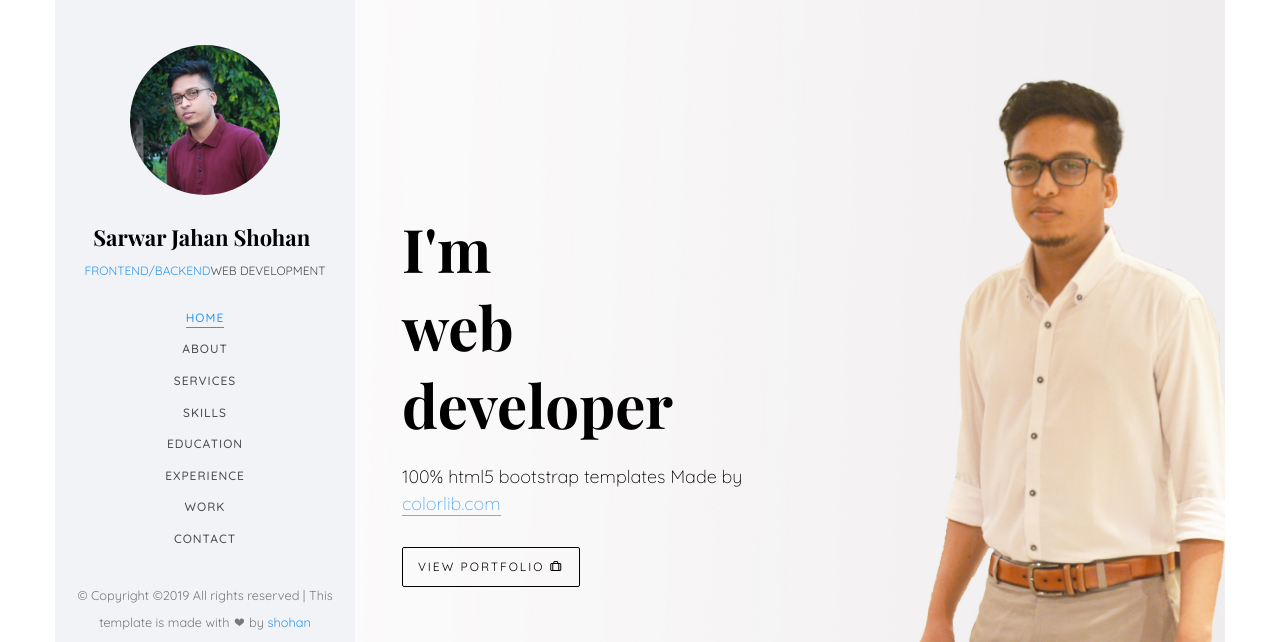
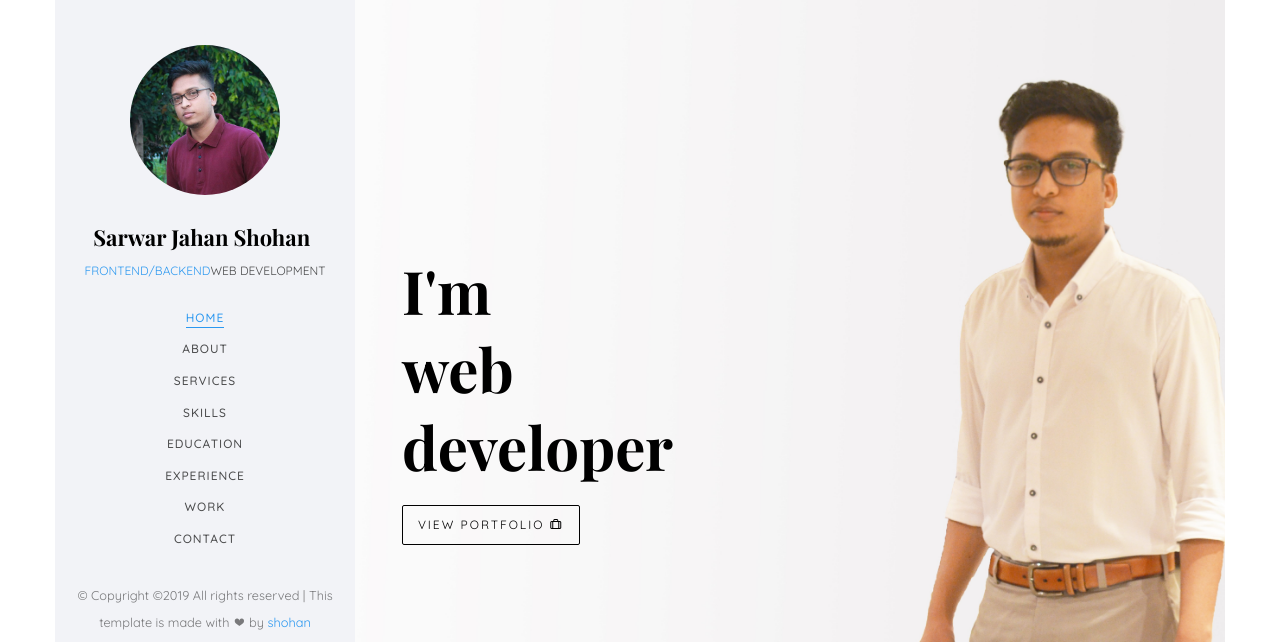
Before and after one commit to shohan177/portfolio, a plain HTML site: page index.html in a window 1280 px wide. Shown: the top 642 px of the page. Drawn offline with nearby package versions, Linux system fonts and the light colour scheme; files whose address does not match are found by name; a web font is replaced by a local one.

Commit message:
2.1 change

```diff
--- a/index.html
+++ b/index.html
@@ -102,7 +102,7 @@ Copyright &copy;<script>document.write(new Date().getFullYear());</script> All r
 					   				<div class="slider-text-inner js-fullheight">
 					   					<div class="desc">
 						   					<h1>Hi! <br>I'm Shohan</h1>
-						   					<h2><a href="https://colorlib.com/" target="_blank">colorlib.com</a></h2>
+						   					<!-- <h2><a href="https://colorlib.com/" target="_blank">colorlib.com</a></h2> -->
 												<p><a class="btn btn-primary btn-learn">Download CV <i class="icon-download4"></i></a></p>
 											</div>
 					   				</div>
@@ -118,7 +118,7 @@ Copyright &copy;<script>document.write(new Date().getFullYear());</script> All r
 					   				<div class="slider-text-inner">
 					   					<div class="desc">
 						   					<h1>I'm <br>web developer</h1>
-												<h2>100% html5 bootstrap templates Made by <a href="https://colorlib.com/" target="_blank">colorlib.com</a></h2>
+												<!-- <h2>100% html5 bootstrap templates Made by <a href="https://colorlib.com/" target="_blank">colorlib.com</a></h2> -->
 												<p><a class="btn btn-primary btn-learn">View Portfolio <i class="icon-briefcase3"></i></a></p>
 											</div>
 					   				</div>
```
